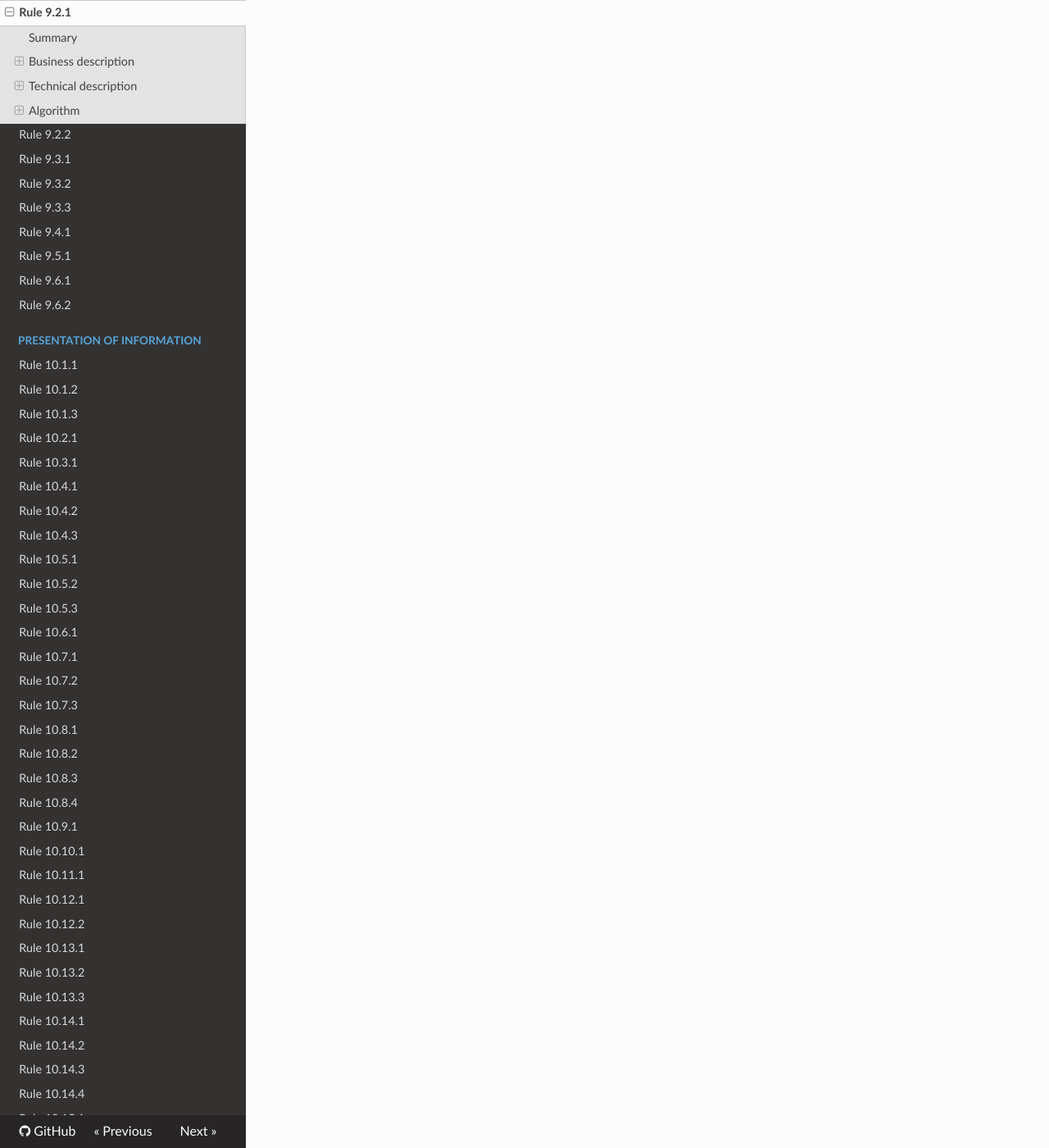
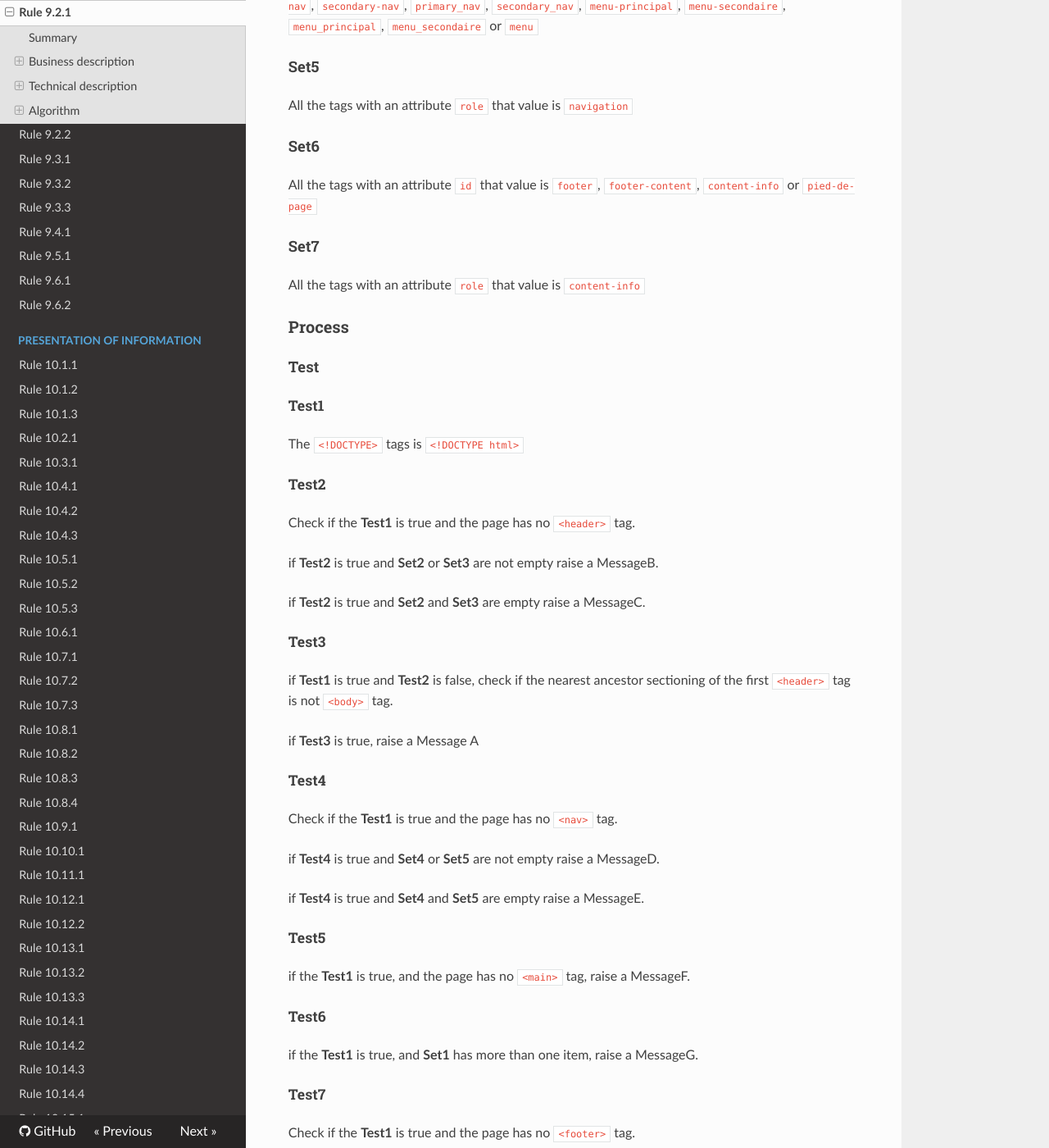
Before and after one commit to Tanaguru/RGAA3-2016, an MkDocs documentation site: the page built from docs/Rule-9-2-1.md, in a window 1280 px wide and 1400 px high, scrolled down 1638 px. Shown: the whole window at 82% size. Built offline with MkDocs 1.6.1, drawn with Linux system fonts in a browser that asks for light colours; nearby versions of some CDN libraries; old or Windows-style settings are respelled for this version of MkDocs; some of the changed text lies outside the part shown.

Commit message:
Update Rule-9-2-1.md

```diff
--- a/docs/Rule-9-2-1.md
+++ b/docs/Rule-9-2-1.md
@@ -2,7 +2,7 @@
 
 ## Summary
 
-No-check rule
+This test consists in checking whether the `header`, `nav`, `main` and `footer` tag are present.
 
 ## Business description
 
@@ -38,16 +38,175 @@ Dans chaque page Web, la structure du document v&eacute;rifie-t-elle ces conditi
 
 ### Decision level
 
-**Semi-Decidable**
+**Decidable**
 
 ## Algorithm
 
 ### Selection
 
+#### Set1
+
+All the `<main>` tags
+
+#### Set2
+
+All the tags with an attribute `id` that value is `header`, `top` or `banner`
+
+#### Set3
+
+All the tags with an attribute `role` that value is `banner`
+
+#### Set4
+
+All the tags with an attribute `id` that value is `nav`, `navigation`, `nav-menu`, `nav_menu`, `primary-nav`, `secondary-nav`, `primary_nav`, `secondary_nav`, `menu-principal`, `menu-secondaire`, `menu_principal`, `menu_secondaire` or `menu`
+
+#### Set5
+
+All the tags with an attribute `role` that value is `navigation`
+
+#### Set6
+
+All the tags with an attribute `id` that value is `footer`, `footer-content`, `content-info` or `pied-de-page`
+
+#### Set7
+
+All the tags with an attribute `role` that value is `content-info`
+
 ### Process
+
+#### Test
+
+##### Test1
+
+The `<!DOCTYPE>` tags is `<!DOCTYPE html>`
+
+##### Test2
+
+Check if the **Test1** is true and the page has no `<header>` tag.
+
+if **Test2** is true and **Set2** or **Set3** are not empty raise a MessageB.
+
+if **Test2** is true and **Set2** and **Set3** are empty raise a MessageC.
+
+##### Test3
+
+if **Test1** is true and **Test2** is false, check if the nearest ancestor sectioning of the first `<header>` tag is not `<body>` tag.
+
+if **Test3** is true, raise a Message A
+
+##### Test4
+
+Check if the **Test1** is true and the page has no `<nav>` tag.
+
+if **Test4** is true and **Set4** or **Set5** are not empty raise a MessageD.
+
+if **Test4** is true and **Set4** and **Set5** are empty raise a MessageE.
+
+##### Test5
+
+if the **Test1** is true, and the page has no `<main>` tag, raise a MessageF.
+
+##### Test6
+
+if the **Test1** is true, and **Set1** has more than one item, raise a MessageG.
+
+##### Test7
+
+Check if the **Test1** is true and the page has no `<footer>` tag.
+
+if **Test7** is true and **Set6** or **Set7** are not empty raise a MessageH.
+
+if **Test7** is true and **Set6** and **Set7** are empty raise a MessageI.
+
+#### Message
+
+##### MessageA : Suspect Missed implement Header tag
+
+-    code : **SuspectMissedImplementHeadertag**
+-    status: Pre-Qualified
+-    parameter : snippet
+-    present in source : yes
+
+##### MessageB : Missing Header tag
+
+-    code : **MissingHeadertag**
+-    status: Failed
+-    parameter : snippet
+-    present in source : yes
+
+##### MessageC : Suspected Missing Header tag
+
+-    code : **SuspectedMissingHeadertag**
+-    status: Pre-Qualified
+-    parameter : none
+-    present in source : no
+
+##### MessageD : Missing Nav tag
+
+-    code : **MissingNavtag**
+-    status: Failed
+-    parameter : snippet
+-    present in source : yes
+
+##### MessageE : Suspected Missing Nav tag
+
+-    code : **SuspectedMissingNavtag**
+-    status: Pre-Qualified
+-    parameter : none
+-    present in source : no
+
+##### MessageF : Missing Main tag
+
+-    code : **MissingMaintag**
+-    status: Failed
+-    parameter : none
+-    present in source : no
+
+##### MessageG : Multiple Main tag
+
+-    code : **MultipleMaintag**
+-    status: Failed
+-    parameter : Snippet
+-    present in source : yes
+
+##### MessageH : Missing Footer tag
+
+-    code : **MissingFootertag**
+-    status: Failed
+-    parameter : snippet
+-    present in source : yes
+
+##### MessageI : Suspected Missing Footer tag
+
+-    code : **SuspectedMissingFootertag**
+-    status: Pre-Qualified
+-    parameter : none
+-    present in source : no
 
 ### Analysis
 
-#### No Tested
+#### Not Applicable
 
-In all cases
+if the `<!DOCTYPE>` tags is not `<!DOCTYPE html>` (**Test1** is false)
+
+#### Failed
+
+At least one of tests **Test5** or **Test6** is true
+
+At least one of this cases :
+-    if **Test2** is true and **Set2** or **Set3** are not empty
+-    if **Test4** is true and **Set4** or **Set5** are not empty
+-    if **Test7** is true and **Set6** or **Set7** are not empty
+
+#### Passed
+
+If **Test1** is true and all tests **Test2**, **Test3**, **Test4**, **Test5**, **Test6** and **Test7**  are false
+
+#### Pre-Qualified
+
+In all other case
+
+### Notes
+
+HTML5 doctype is NOT case-sensitive:
+[http://www.w3.org/TR/html5/syntax.html#the-doctype](http://www.w3.org/TR/html5/syntax.html#the-doctype "http://www.w3.org/TR/html5/syntax.html#the-doctype")
```
